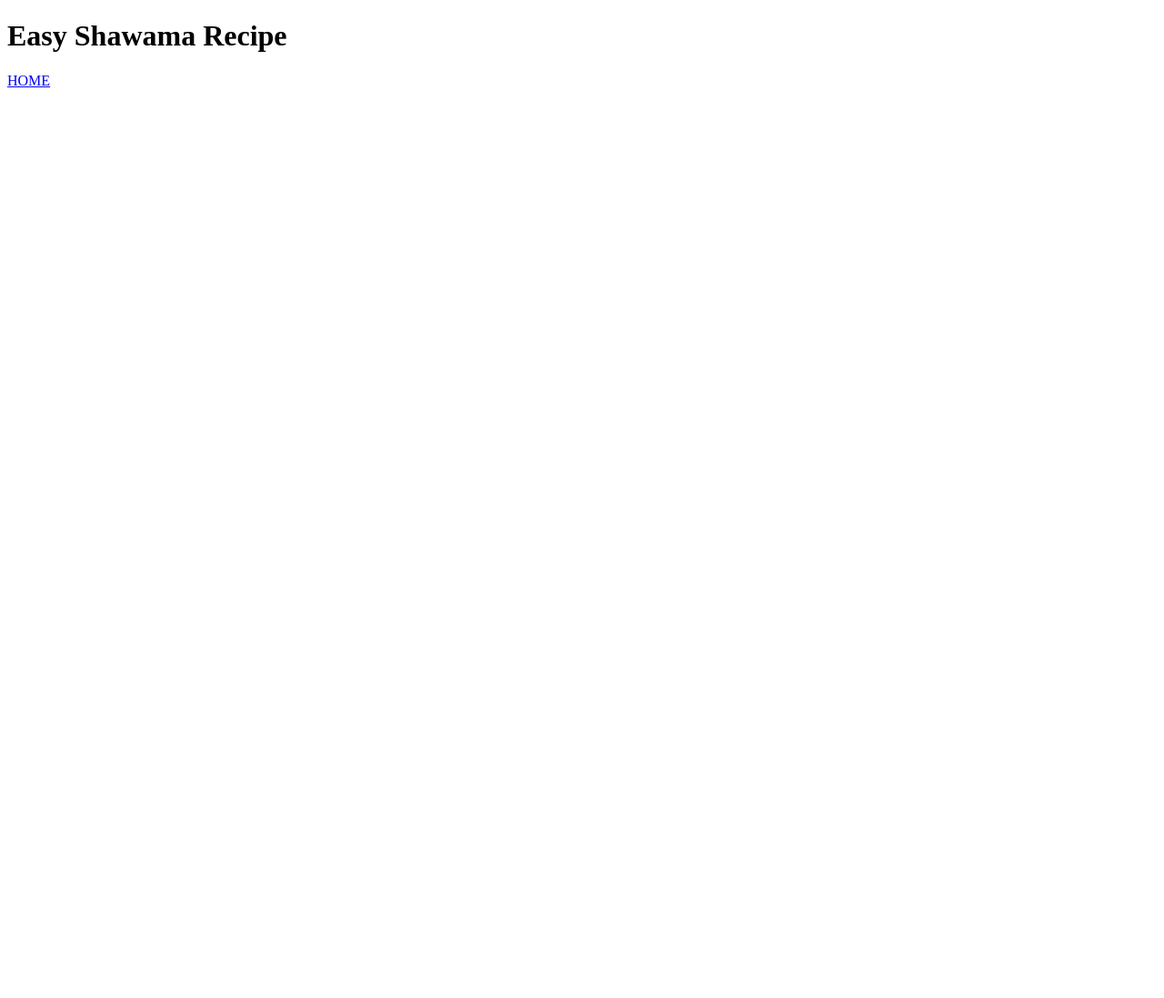
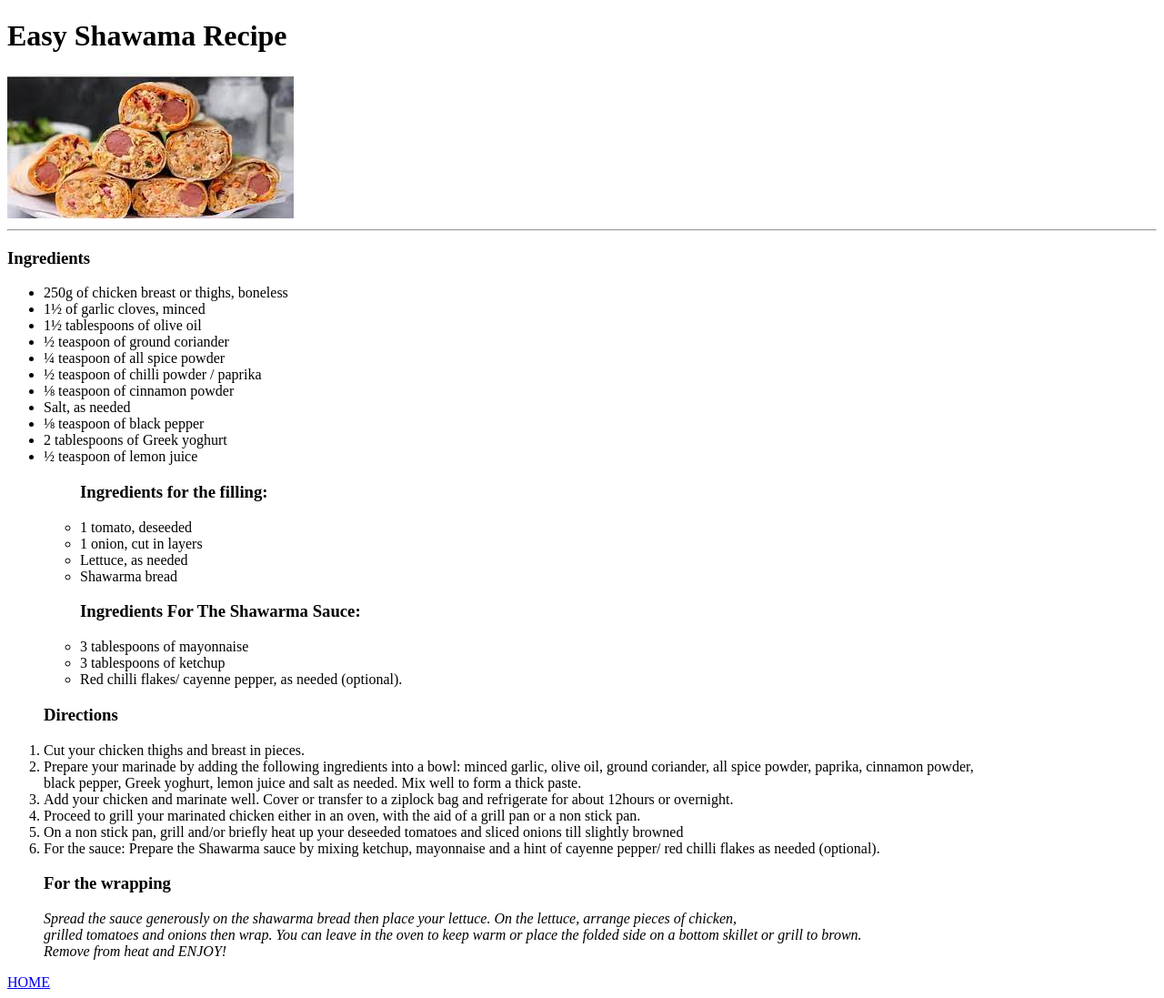
Before and after one commit to TechieGold/theodinproject, a plain HTML site: page odin-recipes/recipe/shawama.html in a window 1280 px wide. Shown: the whole page at 91% size. Before the commit the page ends 800 px from the top, so only its background shows below. Drawn offline with Linux system fonts and the light colour scheme.

Commit message:
update content of shawarma recipe

```diff
--- a/odin-recipes/recipe/shawama.html
+++ b/odin-recipes/recipe/shawama.html
@@ -6,7 +6,54 @@
     <title> easycook | shawama</title>
 </head>
 <body>
-    <h1> Easy Shawama Recipe</h1>
+    <div class="container">
+        <h1> Easy Shawama Recipe</h1>
+        <img src="/images/shawama.jpg" alt="Delicious shawama">
+        <hr>
+        <h3> Ingredients</h3>
+        <ul>
+            <li>250g of chicken breast or thighs, boneless</li>
+            <li> 1½ of garlic cloves, minced </li>
+            <li> 1½ tablespoons of olive oil</li>
+            <li>½ teaspoon of ground coriander</li>
+            <li> ¼ teaspoon of all spice powder</li>
+             <li>½ teaspoon of chilli powder / paprika</li>
+            <li>⅛ teaspoon of cinnamon powder</li>
+            <li> Salt, as needed</li>
+            <li>⅛ teaspoon of black pepper</li>
+            <li> 2 tablespoons of Greek yoghurt</li>
+            <li> ½ teaspoon of lemon juice </li>
+            <ul>
+                <h3> Ingredients for the filling: </h3>
+                <li> 1 tomato, deseeded </li>
+                <li> 1 onion, cut in layers</li>
+                <li> Lettuce, as needed</li>
+                <li> Shawarma bread</li>
+            </ul>
+            <ul>
+                <h3> Ingredients For The Shawarma Sauce: </h3>
+                <li> 3 tablespoons of mayonnaise </li>
+                <li> 3 tablespoons of ketchup </li>
+                <li> Red chilli flakes/ cayenne pepper, as needed (optional). </li>
+            </ul>
+        </ul>
+        <ol>
+            <h3> Directions </h3>
+            <li> Cut your chicken thighs and breast in pieces. </li>
+            <li> Prepare your marinade by adding the following ingredients into a bowl: minced garlic, olive oil, ground coriander, all spice powder, paprika, cinnamon powder,
+                 <br>black pepper, Greek yoghurt, lemon juice and salt as needed. Mix well to form a thick paste.</li>
+            <li> Add your chicken and marinate well. Cover or transfer to a ziplock bag and refrigerate for about 12hours or overnight. </li>
+            <li> Proceed to grill your marinated chicken either in an oven, with the aid of a grill pan or a non stick pan.</li>
+            <li> On a non stick pan, grill and/or briefly heat up your deseeded tomatoes and sliced onions till slightly browned</li>
+            <li> For the sauce: Prepare the Shawarma sauce by mixing ketchup,
+                 mayonnaise and a hint of cayenne pepper/ red chilli flakes as needed (optional).</li>
+            <h3> For the wrapping</h3>
+            <i>Spread the sauce generously on the shawarma bread then place your lettuce.
+                 On the lettuce, arrange pieces of chicken,<br> grilled tomatoes and onions then wrap.
+                 You can leave in the oven to keep warm or place the folded side on a bottom skillet
+                 or grill to brown. <br> Remove from heat and ENJOY! </i>
+        </ol>
+    </div>
 
 
     <a href="/index.html"> HOME</a>
```
Also changed, not shown: odin-recipes/index.html (+3 -2 lines), odin-recipes/jellof-rice.html (deleted, +0 -31 lines), odin-recipes/recipe/jellof-rice.html (+1 -0 lines).
